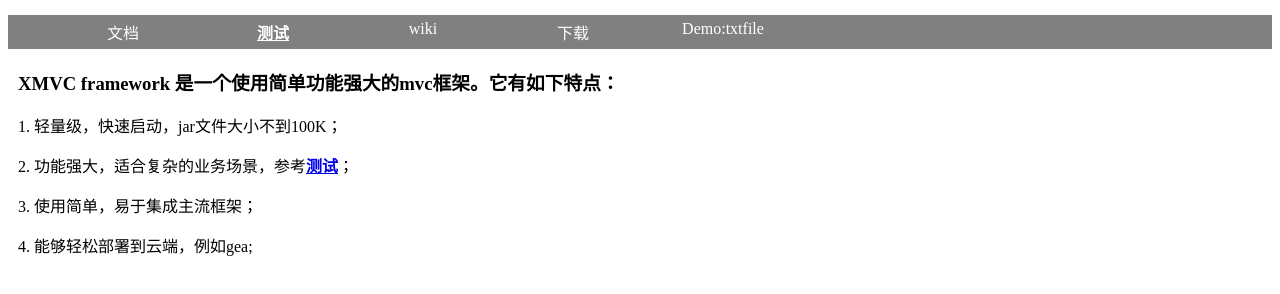
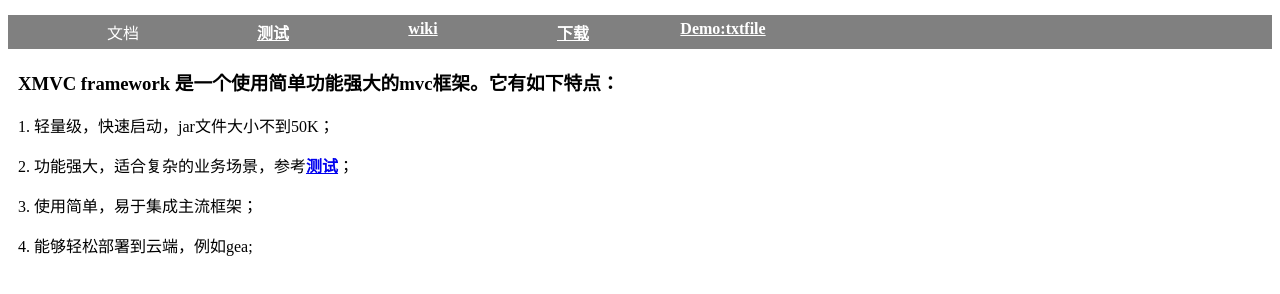
Before and after one commit to jieke360/xmvc, a plain HTML site: page xmvc-framework-website/war/index.html in a window 1280 px wide. Shown: the part 56-350 px from the top of the page. Drawn offline with Linux system fonts and the light colour scheme.

Commit message:
移除不必要的代码

```diff
--- a/xmvc-framework-website/war/index.html
+++ b/xmvc-framework-website/war/index.html
@@ -19,14 +19,17 @@
   <div id="title">XMVC-Framework website</div>
   <div id="header">
   <ul>
-  	<li>文档</li><li><a href="test.html">测试</a></li><li>wiki</li><li>下载</li><li>Demo:txtfile</li>
+  	<li>文档</li><li><a href="test.html">测试</a></li>
+  	<li><a href="http://code.google.com/p/xmvc/w/list" target="wiki">wiki</a></li>
+  	<li><a href="http://code.google.com/p/xmvc/downloads/list" target="download">下载</a></li>
+  	<li><a href="http://txt-file.appspot.com/" target="txtfile">Demo:txtfile</a></li>
   </ul>
   <div class="clearboth"></div>
   </div>
 
   <div id="discription">
   		<h3>XMVC framework 是一个使用简单功能强大的mvc框架。它有如下特点：</h3>
-  		 <p>1. 轻量级，快速启动，jar文件大小不到100K；</p>
+  		 <p>1. 轻量级，快速启动，jar文件大小不到50K；</p>
   		 <p>2. 功能强大，适合复杂的业务场景，参考<a href="test.html">测试</a>；</p>
   		 <p>3. 使用简单，易于集成主流框架；</p>
   		 <p>4. 能够轻松部署到云端，例如gea;</p>
```
